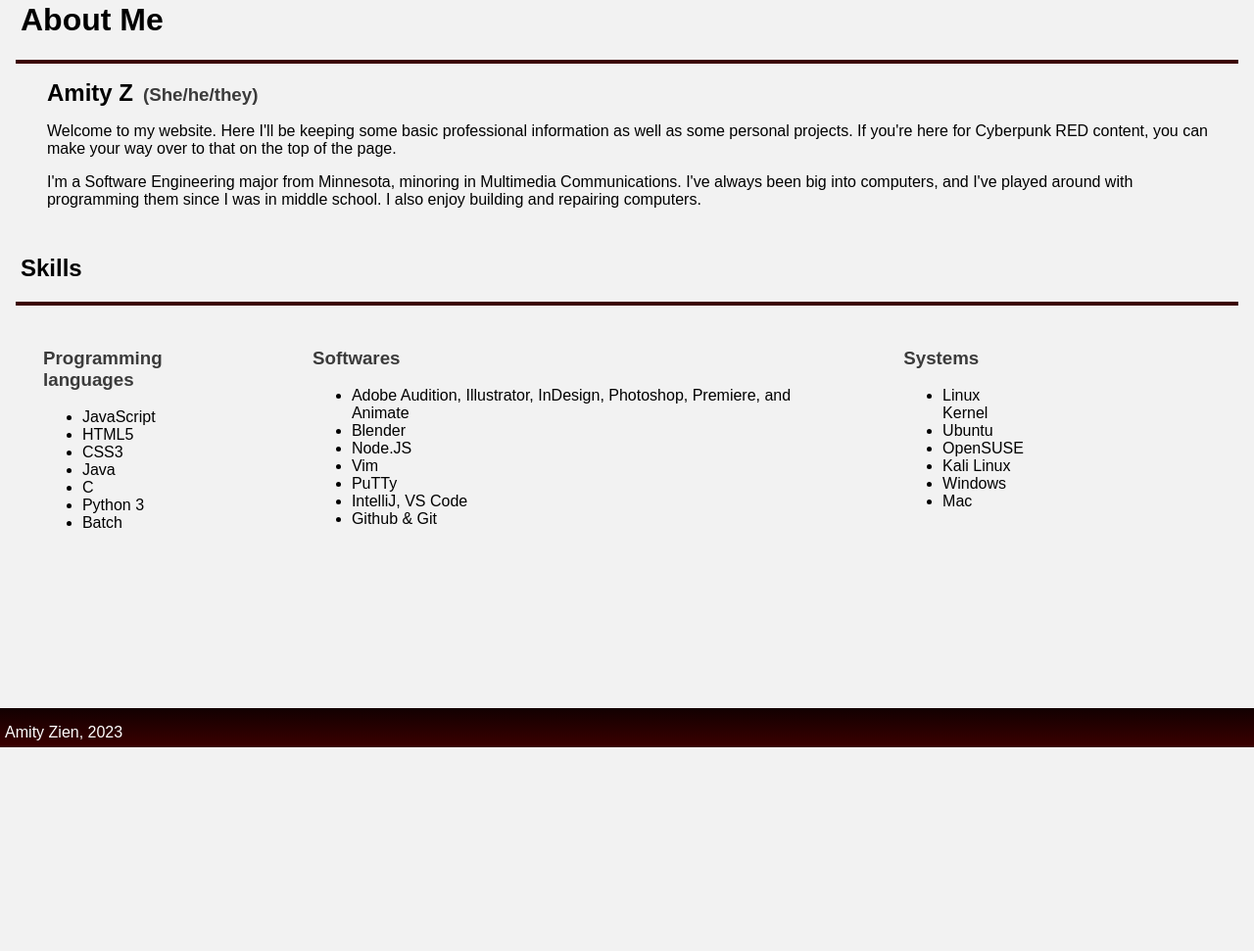
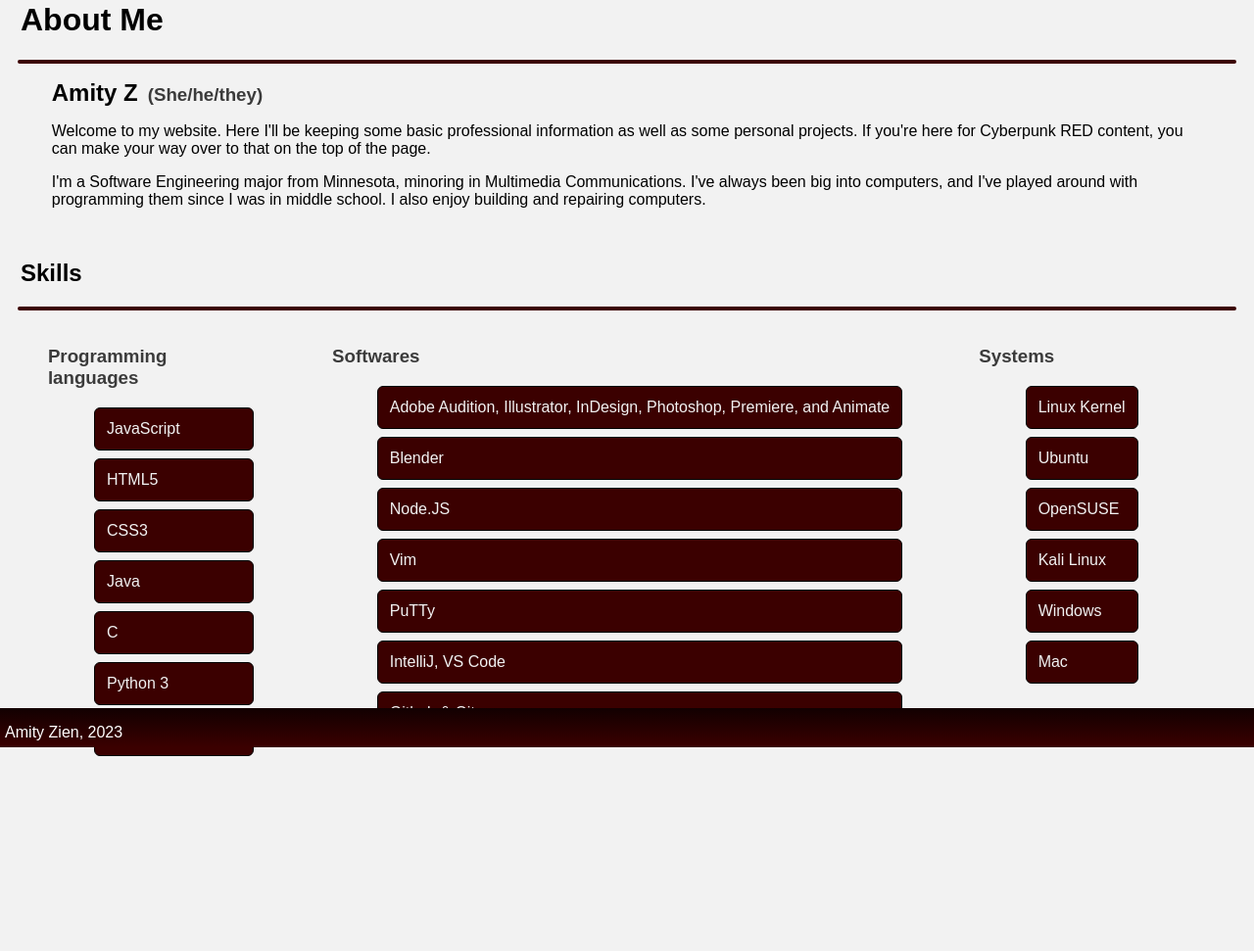
Before and after one commit to SamuelZien/elanazien.github.io, a PHP site: page / in a window 1280 px wide. Shown: the part 37-1008 px from the top of the page at 98% size. Before the commit the page ends 800 px from the top, so only its background shows below. Run offline with PHP 8.4, Linux system fonts and the light colour scheme.

Commit message:
Styled Lists

```diff
--- a/index.css
+++ b/index.css
@@ -15,12 +15,22 @@ p, li{
 }
 hr{
   border:2px solid #3b0000;
+  border-radius: 2px;
+  margin:2px;
 }
-h1, h2, h3, h4, h5, h6, p, li {
+h1, h2, h3, h4, h5, h6, p {
     font-family: 'Ubuntu Mono', sans-serif;
       color: #000;
     margin-left: 0.4%;
-    z-index: 2;
+    }
+    li{
+      font-family: 'Ubuntu Mono', sans-serif;
+      background-color: #3b0000;
+      color:#f2f2f2;
+      padding:12px;
+      margin: 8px;
+      border-radius: 6px;
+      border: 1px solid black;
     }
   #about h3, #about h2{
 display:inline;
@@ -60,13 +70,14 @@ color:#3b3b3b;
       display: flex;
       align-content: center;
       flex-shrink: 1;
+      justify-content: space-between;
   }
   .contentbar>article, #about{
     border: 2px transparent;
     /*box-shadow: 2px 2px 2px 1px black;*/
     max-width: 100%;
     margin:1rem;
-    padding: 0rem 0.7rem 0.7rem 0.7rem;
+    padding: 0rem 1rem 1rem 1rem;
     position:relative;
     left:-2%;
       animation: fadearticle 0.7s ease-in-out 0.25s 1 forwards;
@@ -85,11 +96,9 @@ color:#3b3b3b;
   @keyframes fadearticle{
     from{
       left:-2%;
-      color:#f2f2f2;
     }
     to{
       left:0%;
-      color:#000;
     }
   }
   /*.javascript::after{
@@ -120,10 +129,6 @@ color:#3b3b3b;
         align-content: center;
         flex-shrink: 1;
     }
-    .advert{
-      max-width:85%;
-      margin: 0.5rem;
-      }
       .contentbar>article, #about{
         left:-5%;
         animation: fadearticle 0.7s ease-in-out 0.25s 1 forwards;
```
